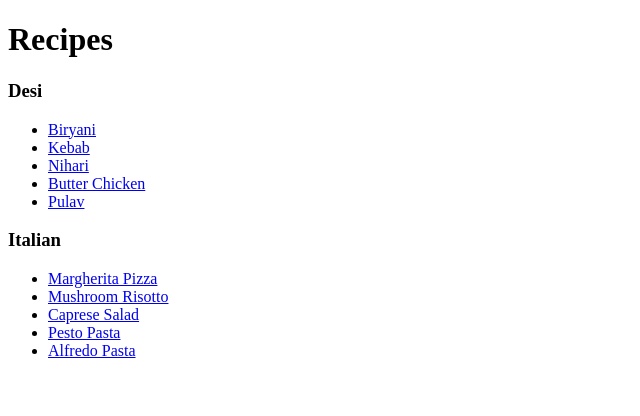
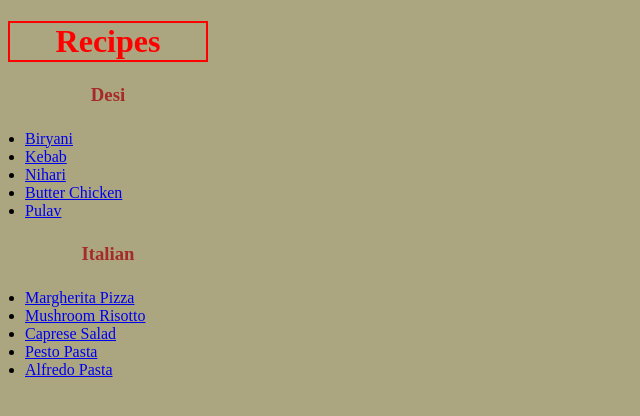
Before and after one commit to EmanFatima-Ch/odin-recipes, a plain HTML site: page index.html in a window 1280 px wide. Shown: the whole page, without its empty margins (0-640 px from the left). Drawn offline with Linux system fonts and the light colour scheme.

Commit message:
added a little css to main page

```diff
--- a/index.html
+++ b/index.html
@@ -3,19 +3,20 @@
     <head>
         <meta charset="UTF-8">
         <title>Recipes</title>
+        <link rel="stylesheet" href="style.css">
     </head>
     <body>
-        <h1>Recipes</h1>
-        <h3>Desi</h3>
-        <ul>
+        <h1 id="main">Recipes</h1>
+        <h3 class="main">Desi</h3>
+        <ul class="menue">
             <li><a href="recipes/desi/biryani.html" target="_blank" rel="noreferrer">Biryani</a></li>
             <li><a href="recipes/desi/kebab.html" target="_blank" rel="noreferrer">Kebab</a></li>
             <li><a href="recipes/desi/nihari.html" target="_blank" rel="noreferrer">Nihari</a></li>
             <li><a href="recipes/desi/butterchicken.html" target="_blank" rel="noreferrer">Butter Chicken</a></li>
             <li><a href="recipes/desi/pulav.html" target="_blank" rel="noreferrer">Pulav</a></li>
         </ul>
-        <h3>Italian</h3>
-        <ul>
+        <h3 class="main">Italian</h3>
+        <ul class="menue">
             <li><a href="recipes/italian/margheritapizza.html" target="_blank" rel="noreferrer">Margherita Pizza</a></li>
             <li><a href="recipes/italian/mushroomrisotto.html" target="_blank" rel="noreferrer">Mushroom Risotto</a></li>
             <li><a href="recipes/italian/capresesalad.html" target="_blank" rel="noreferrer">Caprese Salad</a></li>
--- /dev/null
+++ b/style.css
@@ -0,0 +1,19 @@
+body{
+    background-color: rgb(171, 166, 127);
+    max-width: 200px;
+}
+#main{
+    color: red;
+    text-align: center;
+    border: 2px solid red;
+}
+.main{
+    color:brown;
+    text-align: center;
+}
+.menue{
+    color:black;
+    border: 2px;
+    padding: 5px;
+    margin: 12px;
+}
```
Also changed, not shown: 1 other file.
